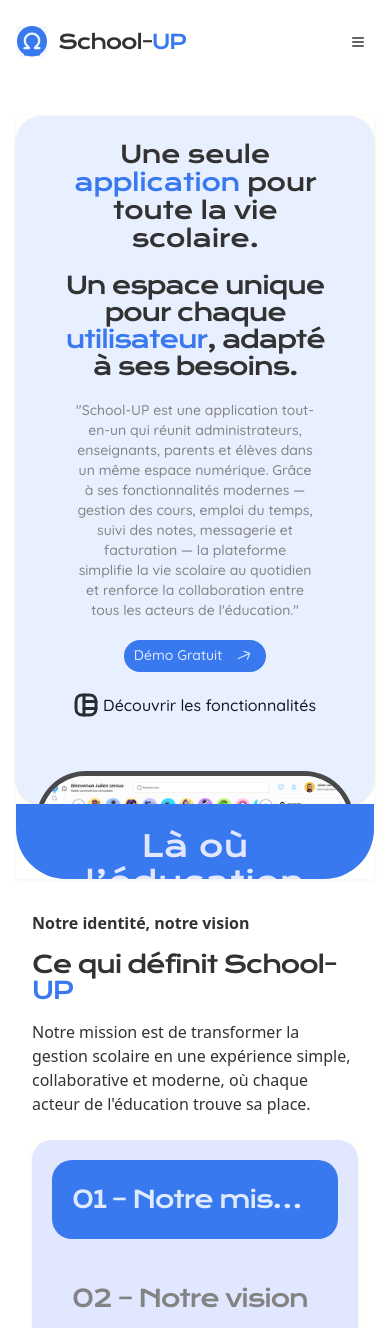
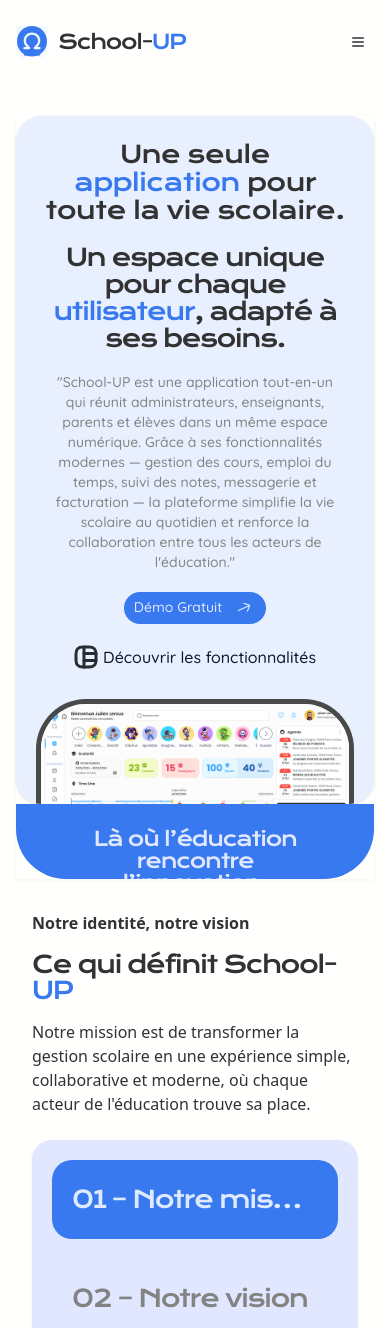
Before and after one commit to GldzzPro/schoolup-landing-page, a React (Vite) app: page / in a window 390 px wide. Shown: the top 1328 px of the page. Built offline with nearby package versions, Linux system fonts and the light colour scheme.

Commit message:
style(FrameSubsection): adjust padding and text styling for better responsiveness
Fix inconsistent padding and improve text styling to ensure better responsiveness across devices

```diff
--- a/src/screens/LandingPage/sections/FrameSubsection/FrameSubsection.tsx
+++ b/src/screens/LandingPage/sections/FrameSubsection/FrameSubsection.tsx
@@ -10,8 +10,8 @@
       className="flex flex-col w-full items-start relative box-border shadow-drop-shadow-100 md:max-h-[1076px] max-h-[763px]"
     >
       <Card className="w-full flex flex-col  px-[20px] pt-[25px] h-[989px] md:px-[105px] gap-[25px] md:gap-[50px] md:pt-[50px] box-border bg-[#dee9ffb2] rounded-[25px] md:rounded-[50px_50px_0px_0px] border-0 overflow-hidden">
-        <CardContent className="flex flex-col w-full items-center gap-5 md:gap-5">
-          <h1 className=" w-full mt-[-1.00px] [font-family:'Krona_One',Helvetica] font-normal text-black text-2xl md:text-[34px] text-center tracking-[-1.5px] md:tracking-[-2.18px] leading-[28px] md:leading-[37.4px]">
+        <CardContent className="flex flex-col w-full items-center gap-5 md:gap-5 p-0 pt-0">
+          <h1 className="w-full mt-[-1.00px] [font-family:'Krona_One',Helvetica] font-normal text-black text-2xl md:text-[34px] text-center tracking-[-1.5px] md:tracking-[-2.18px] leading-[28px] md:leading-[37.4px]">
             <span className="text-[#323232] tracking-[-0.74px]">
               Une seule{" "}
             </span>
@@ -70,7 +70,7 @@
         />
       </Card>
       <div className="self-stretch px-12 py-6 bg-[#3879f0] box-border h-[87px] rounded-bl-[50px] rounded-br-[50px] inline-flex flex-col justify-start items-start gap-3.5 overflow-hidden sm:h-[94px]">
-        <div className="self-stretch text-center justify-start text-indigo-100 text-[30px] font-normal font-['Krona_One'] leading-9 sm:leading-snug sm:text-xl">
+        <div className="self-stretch text-center justify-start text-indigo-100 text-[20px] md:text-[34px] font-normal font-['Krona_One'] leading-[110%] tracking-[-1.28px] md:tracking-[-2.176px]">
           Là où l’éducation rencontre l’innovation.
         </div>
       </div>
```
